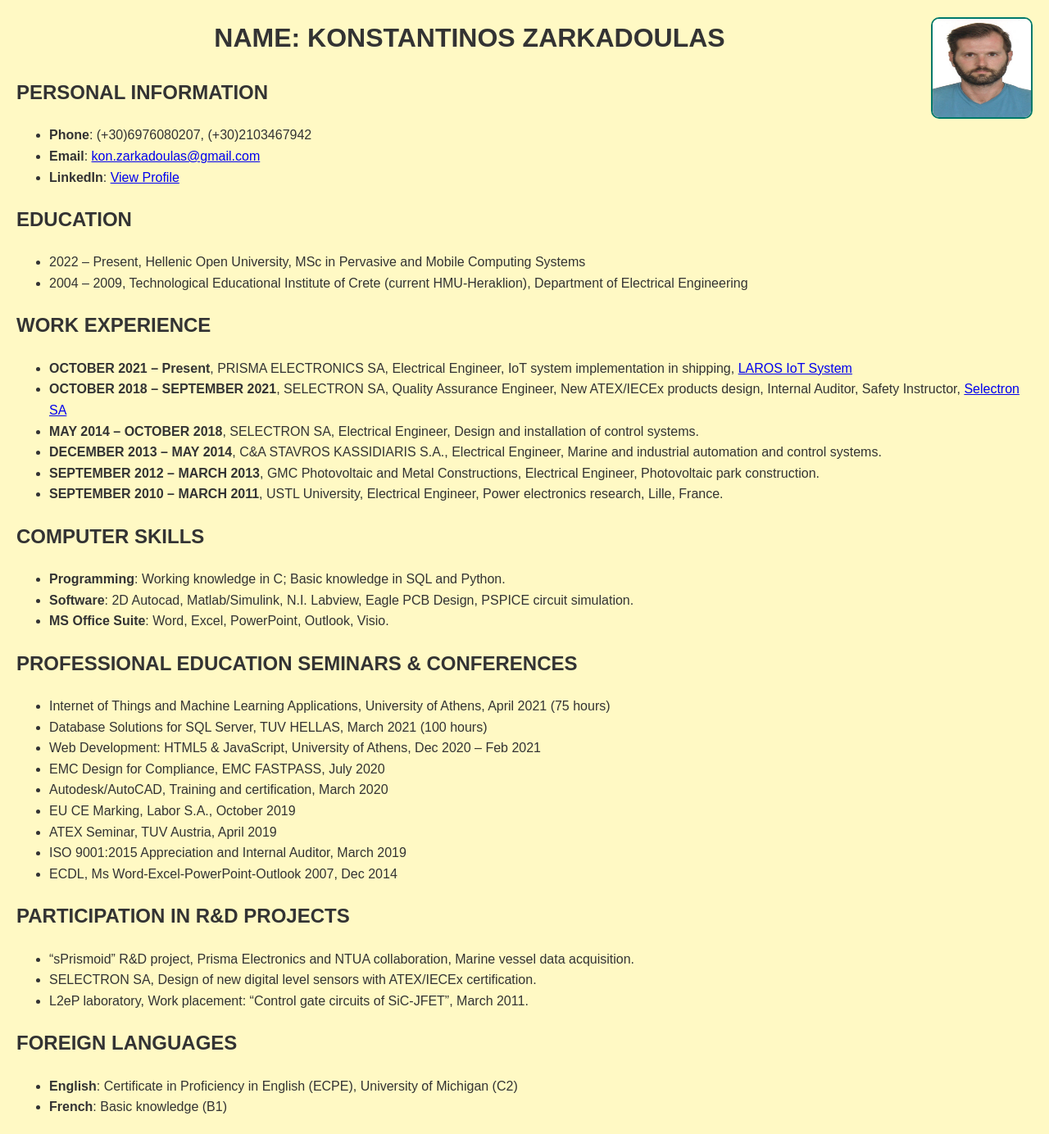
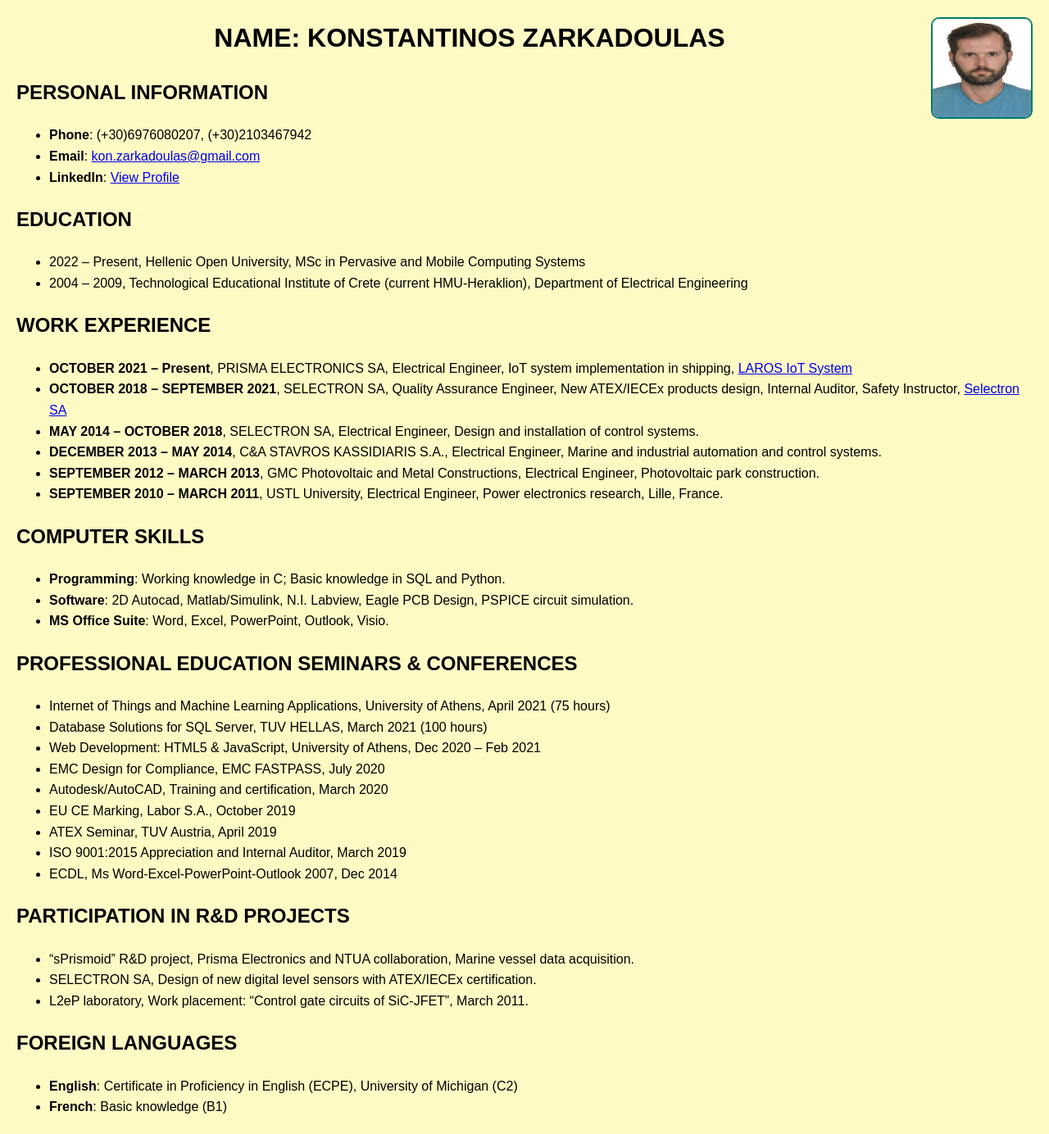
Before and after one commit to KonstantinosZarkadoulas/cvzarkadoulas, a Jekyll site: the page built from index.md, in a window 1280 px wide. Shown: the whole page at 82% size. Built offline with Jekyll 4.4.1, drawn with Linux system fonts in a browser that asks for light colours.

Commit message:
Update style.css

```diff
--- a/assets/css/style.css
+++ b/assets/css/style.css
@@ -3,31 +3,24 @@
     line-height: 1.6;
     margin: 20px;
     background-color: #fff9c4;
-    color: #333;
 }
-
 h1 {
     text-align: center;
 }
-
 .content {
     margin-top: 20px;
     padding: 20px;
     background-color: white;
     border: 1px solid #ddd;
-    border-radius: 10px;
 }
-
 .section-title {
     font-weight: bold;
     margin-top: 20px;
 }
-
 .bullet-list {
     list-style-type: square;
     padding-left: 20px;
 }
-
 .profile-image {
     float: right;
     width: 120px;
```
